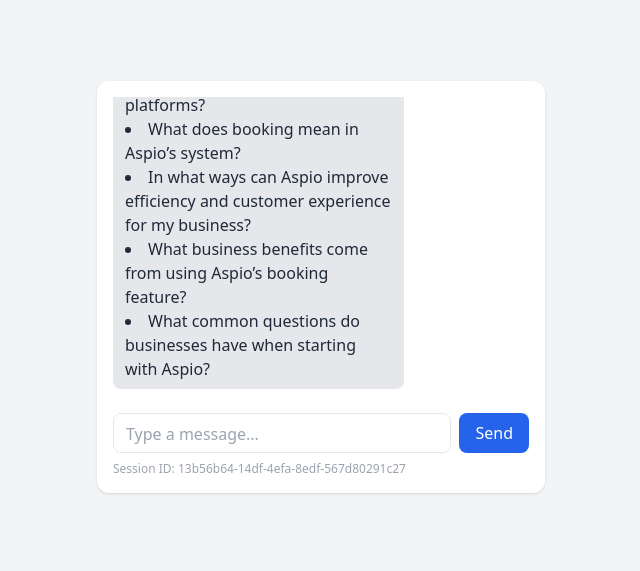
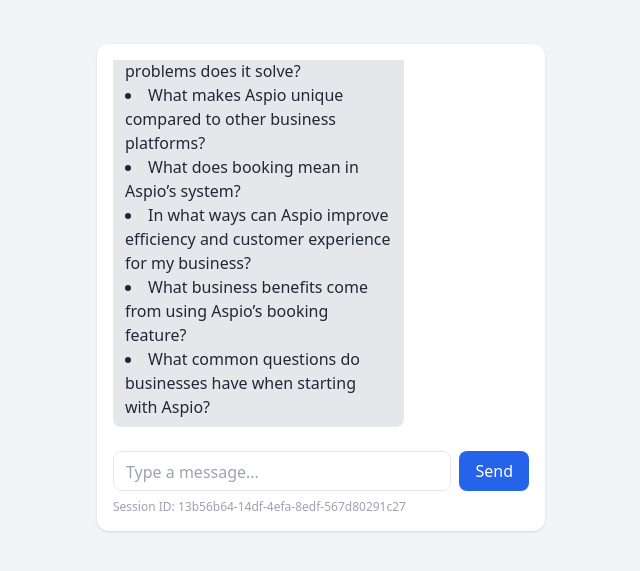
Before and after one commit to Merisola/aspio-chatbot, a React (Vite) app in the folder chatbot-client/: page / in a window 1280 px wide. Shown: the part 113-684 px from the top of the page, without its empty margins (319-959 px from the left). Built offline with nearby package versions, Linux system fonts and the light colour scheme.

Commit message:
style touch

```diff
--- a/chatbot-client/src/Chat.jsx
+++ b/chatbot-client/src/Chat.jsx
@@ -74,7 +74,7 @@
     <div className="min-h-screen bg-gray-100 flex items-center justify-center">
       <div className="w-full max-w-md bg-white rounded-xl shadow p-4 flex flex-col">
         {/* Messages */}
-        <div className="flex-1 overflow-y-auto mb-4 space-y-2 flex flex-col max-h-[300px]">
+        <div className="flex-1 overflow-y-auto mb-4 space-y-2 flex flex-col max-h-[375px]">
           {messages.map((msg, index) =>
             msg.role === "bot" ? (
               <div
```
